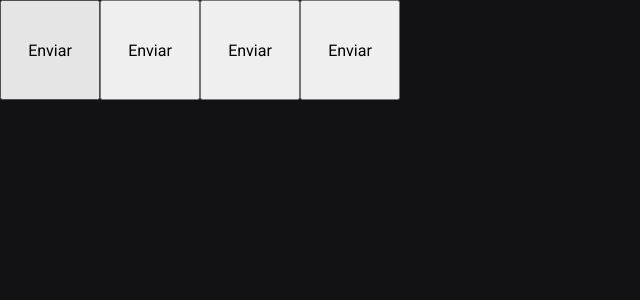
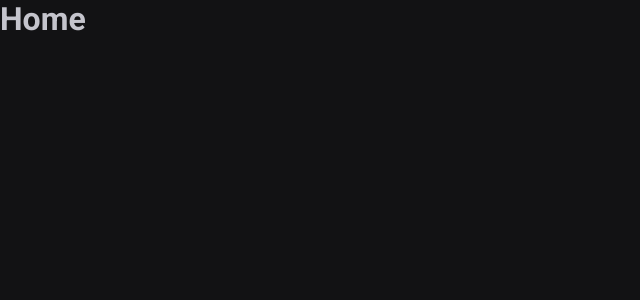
Before and after one commit to Gabriel422-hue/Pomodoro-Timer, a React (Vite) app: page / in a window 1280 px wide. Shown: the top 300 px of the page, without its empty margins (0-640 px from the left). Built offline with nearby package versions, Linux system fonts and the light colour scheme.

Commit message:
Configurando React Router Dom

```diff
--- a/package.json
+++ b/package.json
@@ -12,6 +12,7 @@
   "dependencies": {
     "react": "^18.2.0",
     "react-dom": "^18.2.0",
+    "react-router-dom": "^6.3.0",
     "styled-components": "^5.3.5"
   },
   "devDependencies": {
--- a/src/App.tsx
+++ b/src/App.tsx
@@ -1,16 +1,15 @@
 import { ThemeProvider } from 'styled-components'
-import { Button } from './components /Button'
+import { Router } from './Router'
+import { BrowserRouter } from 'react-router-dom'
 import { GlobalStyles } from './styles/global'
 import { defaultTheme } from './styles/themes/default'
 
 export function App() {
   return (
     <ThemeProvider theme={defaultTheme}>
-      <Button variant="primary" />
-      <Button variant="secondary" />
-      <Button variant="success" />
-      <Button variant="danger" />
-
+        <BrowserRouter>
+          <Router/>
+        </BrowserRouter>
       <GlobalStyles />
     </ThemeProvider>
   )
--- /dev/null
+++ b/src/Router.tsx
@@ -0,0 +1,12 @@
+import { Routes, Route } from "react-router-dom";
+import { History } from "./pages/History";
+import { Home } from "./pages/Home";
+
+export function Router (){
+    return(
+        <Routes>
+           <Route path="/" element={<Home/>}/>
+            <Route path="history" element={<History/>}/>
+        </Routes>
+    );
+}
--- a/src/components /Button.styles.ts
+++ /dev/null
@@ -1,21 +0,0 @@
-import styled, { css } from 'styled-components'
-
-export type ButtonVariant = 'primary' | 'secondary' | 'danger' | 'success'
-
-interface ButtonContainerProps {
-  variant: ButtonVariant
-}
-
-const buttonVariants = {
-  primary: 'purple',
-  secondary: 'orange',
-  danger: 'red',
-  success: 'green',
-}
-
-export const ButtonContainer = styled.button<ButtonContainerProps>`
-  width: 100px;
-  height: 100px;
-
-  background-color: ${(props) => props.theme.primary};
-`
--- a/src/components /Button.tsx
+++ /dev/null
@@ -1,9 +0,0 @@
-import { ButtonContainer, ButtonVariant } from './Button.styles'
-
-interface ButtonPrpos {
-  variant?: ButtonVariant
-}
-
-export function Button({ variant = 'primary' }: ButtonPrpos) {
-  return <ButtonContainer variant={variant}>Enviar</ButtonContainer>
-}
--- /dev/null
+++ b/src/pages/History.tsx
@@ -0,0 +1,5 @@
+export function History(){
+    return(
+        <h1>History</h1>
+    )
+}
--- /dev/null
+++ b/src/pages/Home.tsx
@@ -0,0 +1,5 @@
+export function Home() {
+    return (
+        <h1>Home</h1>
+    )
+}
```
Also changed, not shown: 1 other file (tests, documents, lock files or other folders).
